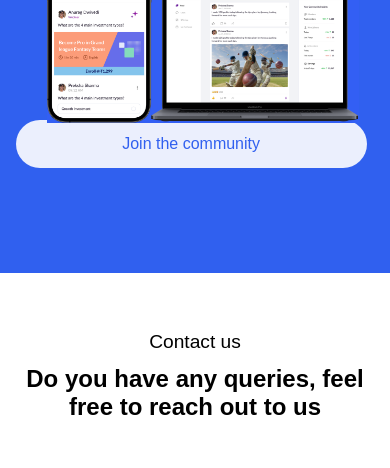
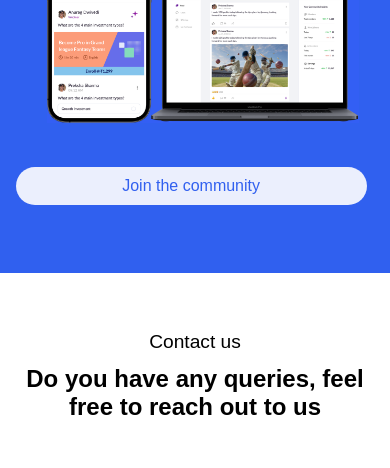
Before and after one commit to ramkrishna199/rigi-assesment, a plain HTML site: page index.html in a window 390 px wide. Shown: the part 4140-4608 px from the top of the page. Drawn offline with Linux system fonts and the light colour scheme.

Commit message:
update commit

```diff
--- a/style.css
+++ b/style.css
@@ -791,6 +791,10 @@ li {
     width: 95%; */
   }
 
+  .cource-btn {
+    padding: 10px 40px;
+  }
+
   .cource1 {
     flex-direction: column;
     align-items: center;
@@ -801,6 +805,10 @@ li {
 
   .Consultation {
     margin-bottom: 10%;
+  }
+
+  .btn-last {
+    padding: 10px 110px;
   }
 
   /* ---------------------------------------- */
@@ -880,13 +888,9 @@ li {
     /* display: none; */
     position: absolute;
     width: 90%;
-    margin-top: 78%;
+    margin-top: 90%;
     left: 4vw;
   }
-
-  /* .community-hide {
-    display: inline-block;
-  } */
 
   .app-img {
     margin-top: 6vh;
```
